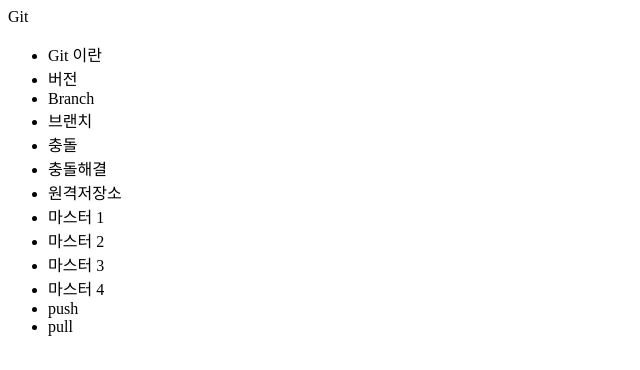
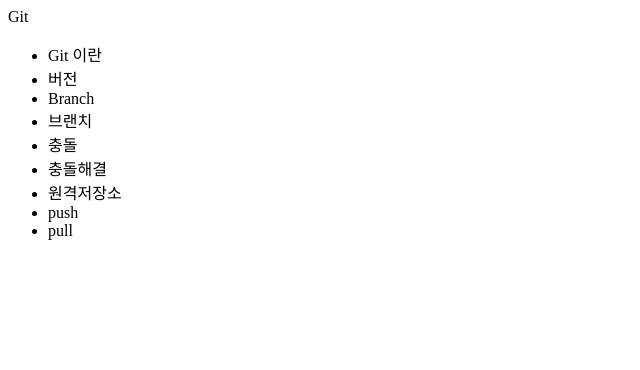
Before and after one commit to cadmus4u/exam1, a plain HTML site: page index.html in a window 1280 px wide. Shown: the whole page, without its empty margins (0-640 px from the left). Drawn offline with Linux system fonts and the light colour scheme.

Commit message:
"li" TAG 내용 수정

```diff
--- a/index.html
+++ b/index.html
@@ -17,12 +17,8 @@
       <li>충돌</li>
       <li>충돌해결</li>
       <li>원격저장소</li>
-      <li> 마스터 1</li>
-      <li> 마스터 2</li>
-      <li> 마스터 3</li>
-      <li> 마스터 4</li>
-       <li>push</li>
-       <li>pull</li>
+      <li>push</li>
+      <li>pull</li>
     </ul>
   </body>
 </html>
```
